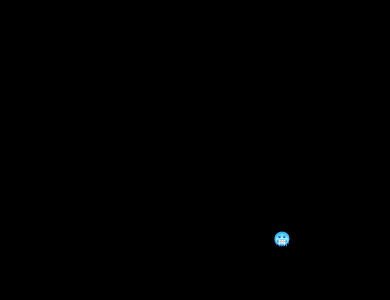
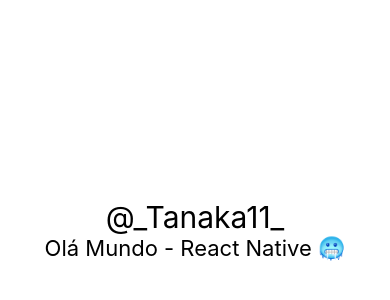
Before and after one commit to tanaka-11/ola-react-native, a React Native app: screen / in a window 390 px wide. Shown: the part 192-492 px from the top of the page. Built offline with nearby package versions, Linux system fonts and the light colour scheme.

Commit message:
Update App.js

```diff
--- a/App.js
+++ b/App.js
@@ -4,8 +4,8 @@ import { StyleSheet, Text, View } from "react-native";
 export default function App() {
   return (
     <View style={styles.container}>
-      <Text>@_Tanaka11_</Text>
-      <Text>Olá Mundo - React Native 🥶</Text>
+      <Text style={{ fontSize: 30 }}>@_Tanaka11_</Text>
+      <Text style={{ fontSize: 22 }}>Olá Mundo - React Native 🥶</Text>
       <StatusBar style="auto" />
     </View>
   );
@@ -14,7 +14,7 @@ export default function App() {
 const styles = StyleSheet.create({
   container: {
     flex: 1,
-    backgroundColor: "#000",
+    backgroundColor: "#fff",
     alignItems: "center",
     justifyContent: "center",
   },
```
